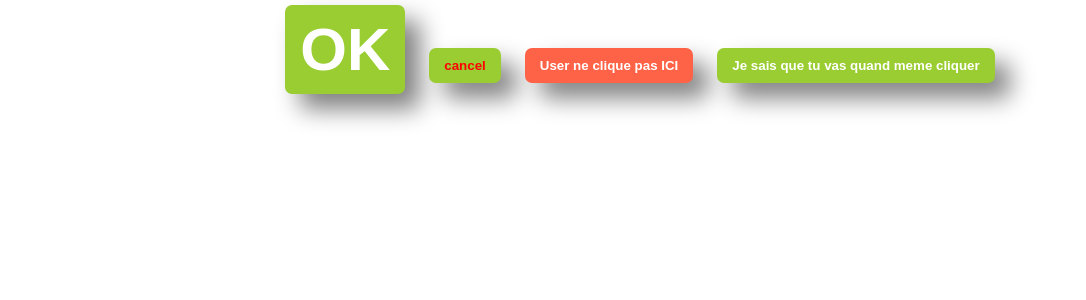
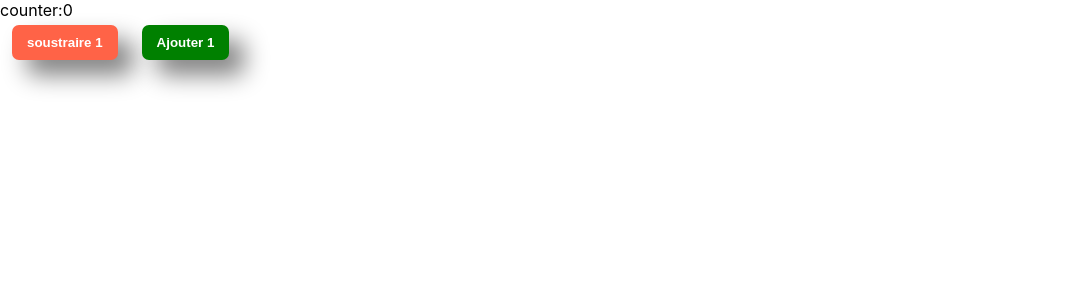
Before and after one commit to champix56/2021_11_17_tjs, a React (Create React App) app: page / in a window 1280 px wide. Shown: the top 300 px of the page, without its empty margins (0-1086 px from the left). Built offline with nearby package versions, Linux system fonts and the light colour scheme.

Commit message:
marche PAS sans etat

```diff
--- a/src/App/App.js
+++ b/src/App/App.js
@@ -1,28 +1,24 @@
-import React from "react";
-import "./App.css";
-import Button from "./components/Button/Button";
-function App() {
-  return (
-    <div className="App">
-      <Button
-        text="OK"
-        onButtonClicked={(arg) => {
-          alert("click sur button");
-        }}
-        style={{fontSize:'45pt'}}
-      />
-      <Button text="cancel" color="red" />
-      <Button
-        text="User ne clique pas ICI"
-        bgColor="tomato"
-        onButtonClicked={(arg) => {
-          console.log(arg);
-          alert("Le user a osé cliquer, il est vilain le user");
-        }}
-      />
-      <Button text="Je sais que tu vas quand meme cliquer" />
+import React from 'react';
+import Button from './components/Button/Button'
+
+class App extends React.Component{
+  counter=0;
+  constructor(props)
+  {
+    super(props);
+  }
+  render(){
+    return <div className="App">
+          counter:{this.counter}<br/>
+          <Button text="soustraire 1" onButtonClicked={()=>{
+            this.counter--;
+            console.log(this.counter);
+          }} bgColor="tomato"/>
+          <Button text="Ajouter 1" onButtonClicked={()=>{
+            this.counter++;
+            console.log(this.counter);
+          }} bgColor="green"/>
     </div>
-  );
+  }
 }
-
 export default App;
```
